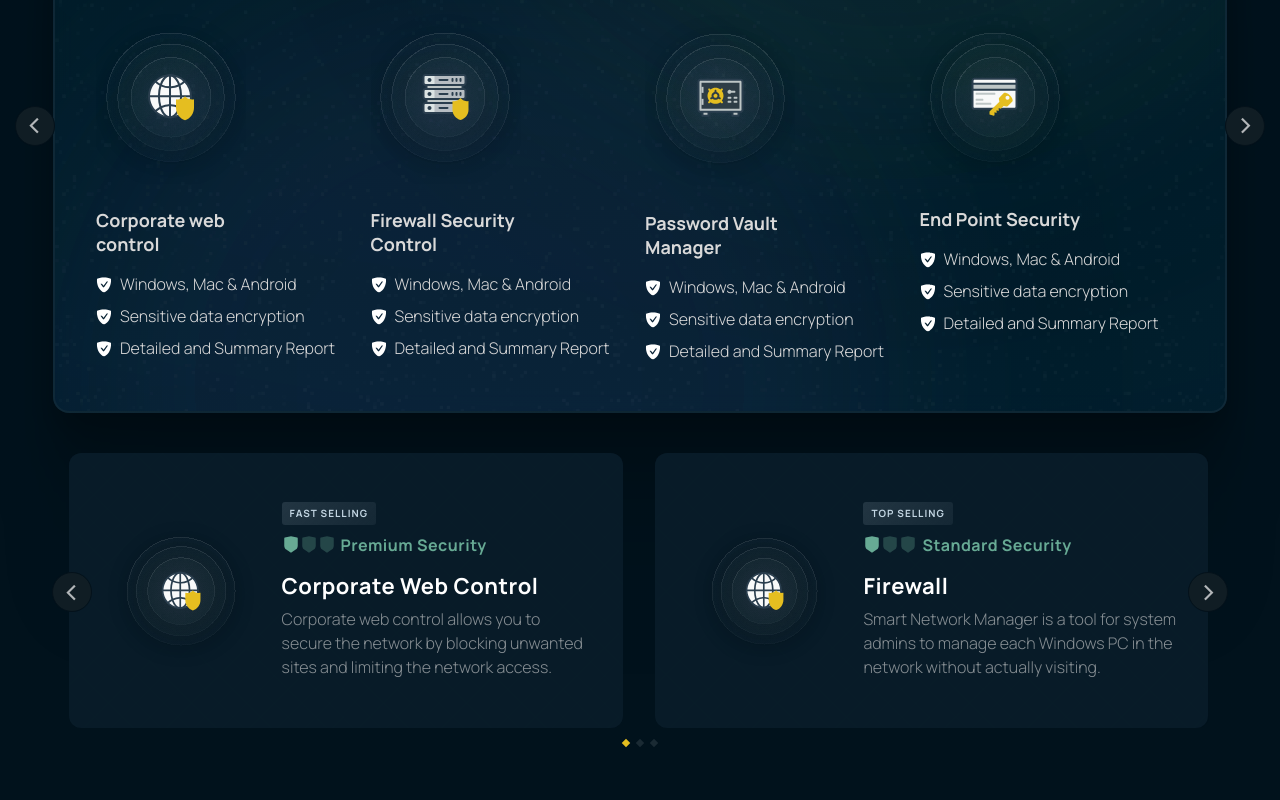
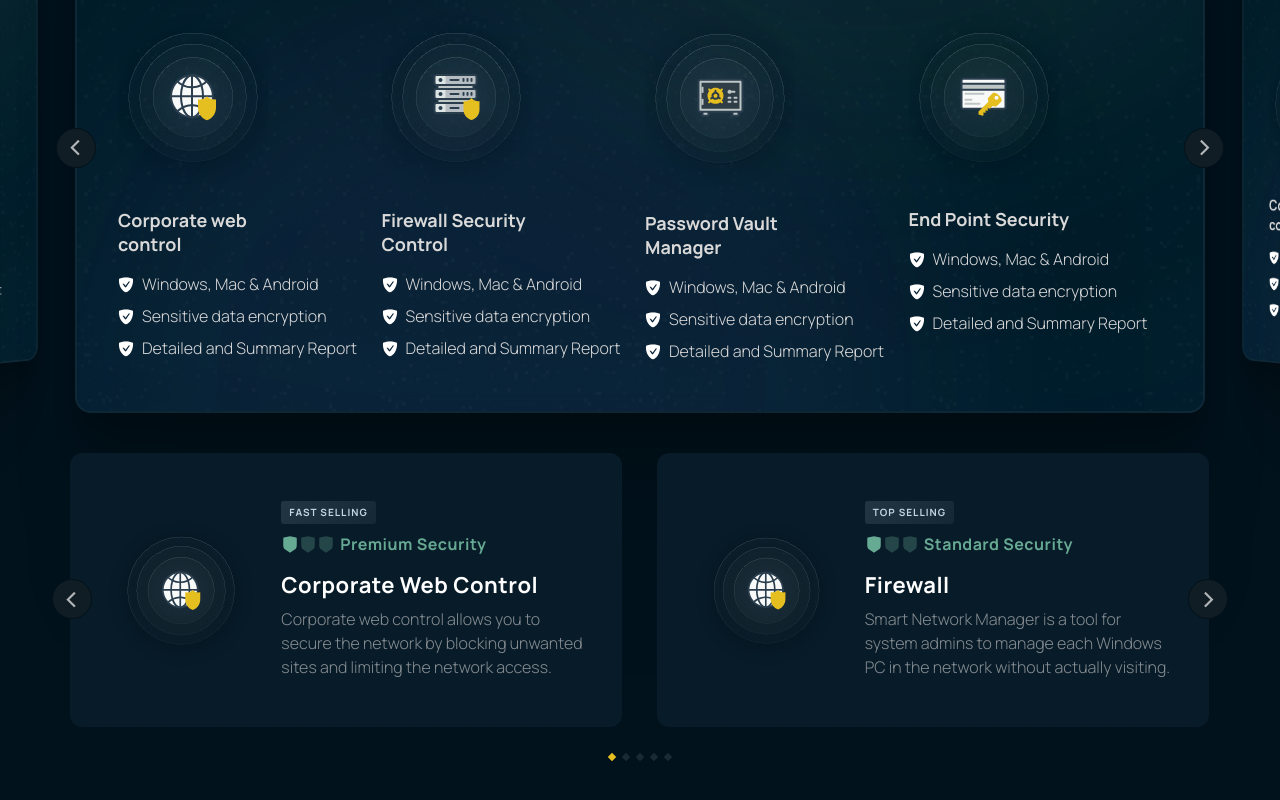
Before and after one commit to hiTushar/barasingha, a React (Create React App) app: page / in a window 1280 px wide. Shown: the part 2609-3409 px from the top of the page. Built offline with nearby package versions, Linux system fonts and the light colour scheme; the HTML template or start-up script is replaced by a standard one.

Commit message:
Fix package carousel - finer responsiveness - smoother transition between slides - nav indicator sync with clicks

```diff
--- a/src/components/sections/Packages/Packages.js
+++ b/src/components/sections/Packages/Packages.js
@@ -38,40 +38,6 @@ const slickInnerMob = {
 
 function getCurrentDimension() { return window.innerWidth < 992 }
 
-function getStagePaddingOne() {
-   const width = window.innerWidth;
-
-   if (width >= 1500) {
-      return 180;
-   }
-   else if (width >= 1400) {
-      return 130;
-   }
-   else if (width >= 1300) {
-      return 80;
-   }
-   else if (width > 1200) {
-      return 53;
-   }
-   else {
-      return 33;
-   }
-}
-
-function getMarginOne() {
-   const width = window.innerWidth;
-
-   if (width >= 1400) {
-      return 0;
-   }
-   else if (width >= 1200) {
-      return 30;
-   }
-   else {
-      return 50;
-   }
-}
-
 function getStagePaddingTwo() {
    const width = window.innerWidth;
 
@@ -87,7 +53,7 @@ function getMarginTwo() {
    const width = window.innerWidth;
 
    if (width > 400) {
-      return 32;
+      return 35;
    }
    else {
       return 100;
@@ -118,10 +84,10 @@ function handleCarouselChange(event) {
       currentItem.style.transform = '';
    }
    if (prevItem) {
-      prevItem.style.transform = 'perspective(1000px) rotateY(20deg) translate(130px, 0) scale3d(1, 0.9, 1)';
+      prevItem.style.transform = 'perspective(1000px) rotateY(20deg) translate(130px, 0) scale3d(1, 1, 1)';
    }
    if (nextItem) {
-      nextItem.style.transform = 'perspective(1000px) rotateY(-20deg) translate(-130px, 0) scale3d(1, 0.9, 1)';
+      nextItem.style.transform = 'perspective(1000px) rotateY(-20deg) translate(-130px, 0) scale3d(1, 1, 1)';
    }
 }
 
@@ -137,7 +103,7 @@ function Packages() {
       // }
    }, [])
 
-   // console.log('reloaded');
+   console.log('reloaded');
    return (
       <section className="package_container">
          <div className="title-wrapper">
@@ -153,11 +119,20 @@ function Packages() {
                   loop
                   nav={true}
                   dots={false}
-                  margin={getMarginOne()}
-                  stagePadding={getStagePaddingOne()}
                   responsiveClass={true}
                   onChanged={handleCarouselChange}
                   navContainerClass='owl-nav-custom'
+                  responsive={{
+                     0: {
+                        stagePadding: 30
+                     },
+                     1201: {
+                        stagePadding: 60 + (window.innerWidth - 1250) * 0.5
+                     },
+                     1501: {
+                        stagePadding: 185
+                     }
+                  }}
                >
                   {[...Array(10)].map((list, key) => (
                      <div className="package_card" key={key}>
@@ -284,6 +259,7 @@ function Packages() {
                nav={true}
                // infinite={true}
                speed={1000}
+               dotsEach={true}
                //autoplay={true}
                autoplaySpeed={1000}
                dots={true}
--- a/src/components/sections/Packages/Packages.scss
+++ b/src/components/sections/Packages/Packages.scss
@@ -84,52 +84,34 @@
    line-height: 20px;
 }
 
-.package_details_container .owl-nav-custom .owl-prev {
-   left: 15px;
-
-   @media all and (min-width: 1300px) {
-      left: 60px;
+.package_details_container .owl-nav-custom {
+   max-width: 1200px;
+   margin: 0 auto;
+   position: relative;
+   .owl-prev {
+      left: 16px !important;
+      top: -285px;
    }
 
-   @media all and (min-width: 1400px) {
-      left: 110px;
-   }
-
-   @media all and (min-width: 1440px) {
-      // left: 130px;
-   }
-
-   @media all and (min-width: 1500px) {
-      left: 160px;
+   .owl-next {
+      right: 16px !important;
+      top: -285px;
    }
 }
 
-.package_details_container .owl-nav-custom .owl-next {
-   right: 15px;
-
-   @media all and (min-width: 1300px) {
-      right: 60px;
+.package_details_container {
+   .owl-item {
+      transition: transform 0.5s;
+   }
+}
+.individual_package_container .owl-nav-indv-custom {
+   .owl-prev {
+      left: 12px !important;
    }
 
-   @media all and (min-width: 1400px) {
-      right: 110px;
+   .owl-next {
+      right: 12px !important;
    }
-
-   @media all and (min-width: 1440px) {
-      // right: 120px;
-   }
-
-   @media all and (min-width: 1500px) {
-      right: 160px;
-   }
-}
-
-.individual_package_container .owl-nav-indv-custom .owl-prev {
-   left: 12px !important;
-}
-
-.individual_package_container .owl-nav-indv-custom .owl-next {
-   right: 12px !important;
 }
 
 .individual_package_container .owl-dots button,
@@ -153,6 +135,10 @@
    /* border-radius: 1px; */
    background: #e5be20;
    opacity: 1;
+}
+
+.individual_package_container .owl-dots {
+   padding-top: 15px;
 }
 
 .package_details_container_mobile .slick-dots button:before {
@@ -250,7 +236,14 @@
       margin: 0 auto;
       position: relative;
 
+      .owl-item {
+         display: flex;
+         justify-content: center;
+         // max-width: calc(1200px - 2rem);
+      }
+
       .package_card {
+         width: 100%;
          display: flex;
          overflow: hidden;
          position: relative;
```
